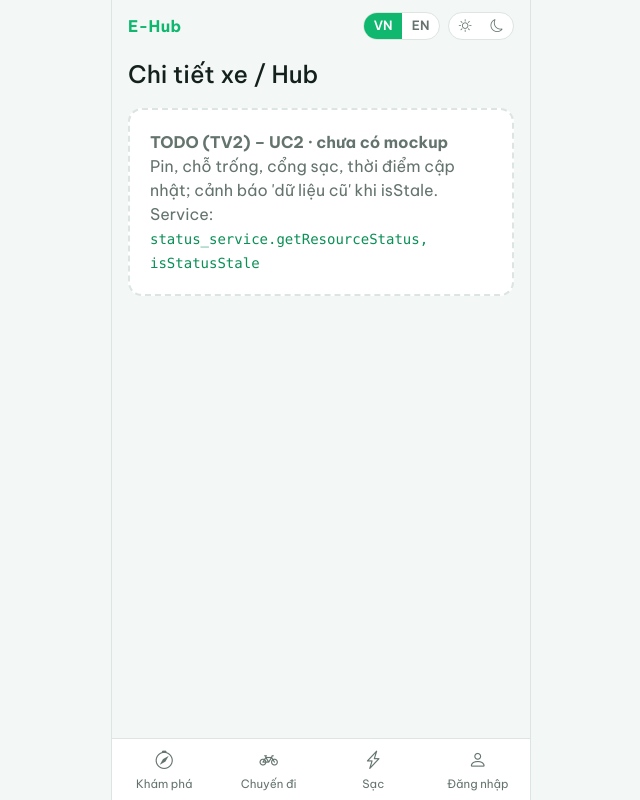
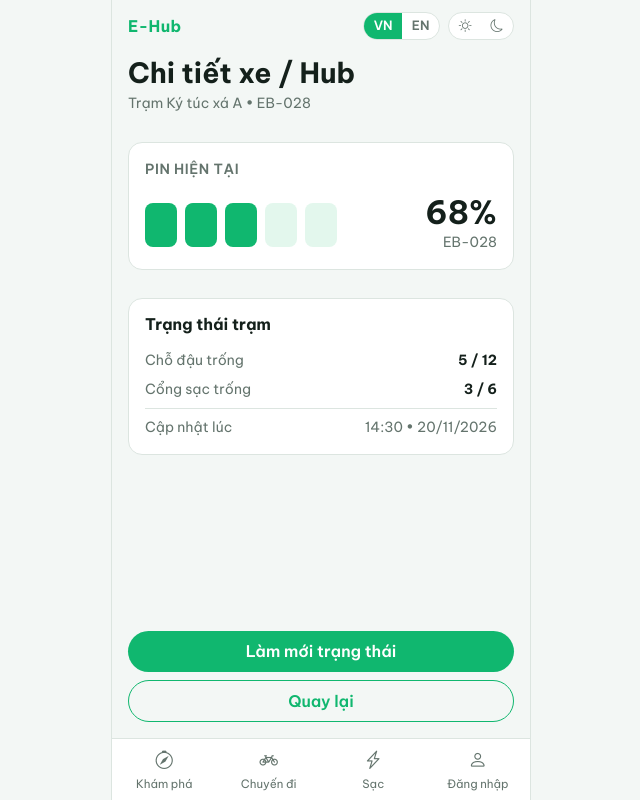
Before and after one commit to thanhteddyyy/smart-emobility-hub, a Flask app: page /student/resource?hubId=H4 in a window 1280 px wide. Shown: the whole page, without its empty margins (319-959 px from the left). Run offline with Flask 3, Linux system fonts and the light colour scheme.

Commit message:
Hoàn thiện bổ sung resource.html

```diff
--- a/templates/student/resource.html
+++ b/templates/student/resource.html
@@ -3,10 +3,75 @@
    Service liên quan: status_service.getResourceStatus, isStatusStale #}
 {% extends "base_mobile.html" %}
 {% block content %}
-<h1 class="h4 mt-2">Chi tiết xe / Hub</h1>
-<div class="todo-box">
-  <b>TODO (TV2) – UC2 · chưa có mockup</b><br>
-  Pin, chỗ trống, cổng sạc, thời điểm cập nhật; cảnh báo 'dữ liệu cũ' khi isStale.<br>
-  Service: <code>status_service.getResourceStatus, isStatusStale</code>
+<!-- Dữ liệu giả lập cho TV2 test UI, xoá khi TV4 ráp API -->
+{% set resource = resource | default({
+    'name': 'Trạm Ký túc xá A',
+    'vehicle_id': 'EB-028',
+    'battery_percentage': 68,
+    'available_slots': 5,
+    'total_slots': 12,
+    'available_ports': 3,
+    'total_ports': 6,
+    'updated_at': '14:30 • 20/11/2026'
+}, true) %}
+{% set is_stale = is_stale | default(false, true) %}
+
+<div class="pt-1 mb-3">
+  <h1 class="h3 fw-bold mb-1" style="color: var(--color-text);" data-i18n="resource.title">Chi tiết xe / Hub</h1>
+  <p class="mb-0 small" style="color: var(--color-muted);">{{ resource.name }} • {{ resource.vehicle_id }}</p>
+</div>
+
+<!-- Cảnh báo dữ liệu cũ khi isStale = true -->
+{% if is_stale %}
+<div class="card-x p-3 mb-3 d-flex align-items-start gap-2"
+     style="border: 1px solid var(--color-primary); background-color: var(--color-primary-soft);">
+  <span class="fw-bold" style="color: var(--color-primary);">!</span>
+  <div class="small" style="color: var(--color-text);" data-i18n="resource.staleWarning">
+    Dữ liệu cũ — trạng thái hiển thị có thể chưa được cập nhật mới nhất.
+  </div>
+</div>
+{% endif %}
+
+<!-- Thẻ Pin hiện tại (đồng bộ với H6 & H7) -->
+<article class="card-x p-3 mb-3">
+  <p class="small fw-semibold text-uppercase mb-3" style="color: var(--color-muted); letter-spacing: .04em;" data-i18n="resource.battery">Pin hiện tại</p>
+  <div class="d-flex align-items-center justify-content-between gap-3">
+    <div class="d-flex align-items-stretch flex-grow-1 gap-2" style="height: 2.75rem; max-width: 12rem;">
+      <span class="flex-fill rounded-3" style="background: var(--color-primary);"></span>
+      <span class="flex-fill rounded-3" style="background: var(--color-primary);"></span>
+      <span class="flex-fill rounded-3" style="background: var(--color-primary);"></span>
+      <span class="flex-fill rounded-3" style="background: var(--color-primary-soft);"></span>
+      <span class="flex-fill rounded-3" style="background: var(--color-primary-soft);"></span>
+    </div>
+    <div class="text-end">
+      <div class="fs-2 fw-bold lh-1" style="color: var(--color-text);">{{ resource.battery_percentage }}%</div>
+      <div class="small mt-1" style="color: var(--color-muted);">{{ resource.vehicle_id }}</div>
+    </div>
+  </div>
+</article>
+
+<!-- Thẻ Chỗ trống & Cổng sạc -->
+<article class="card-x p-3 mb-3">
+  <h2 class="h6 fw-bold mb-3" style="color: var(--color-text);" data-i18n="resource.hubStatus">Trạng thái trạm</h2>
+  <div class="d-flex flex-column gap-2 small">
+    <div class="d-flex justify-content-between">
+      <span style="color: var(--color-muted);" data-i18n="resource.availableSlots">Chỗ đậu trống</span>
+      <span class="fw-bold" style="color: var(--color-text);">{{ resource.available_slots }} / {{ resource.total_slots }}</span>
+    </div>
+    <div class="d-flex justify-content-between">
+      <span style="color: var(--color-muted);" data-i18n="resource.availablePorts">Cổng sạc trống</span>
+      <span class="fw-bold" style="color: var(--color-text);">{{ resource.available_ports }} / {{ resource.total_ports }}</span>
+    </div>
+    <div class="d-flex justify-content-between pt-2" style="border-top: 1px solid var(--color-border);">
+      <span style="color: var(--color-muted);" data-i18n="resource.updatedAt">Cập nhật lúc</span>
+      <span style="color: var(--color-muted);">{{ resource.updated_at }}</span>
+    </div>
+  </div>
+</article>
+
+<!-- Nút thao tác -->
+<div class="mt-auto d-flex flex-column gap-2 pt-2">
+  <button type="button" class="btn w-100 btn-primary-x" data-i18n="resource.btnRefresh">Làm mới trạng thái</button>
+  <button type="button" class="btn w-100 btn-outline-x" data-i18n="resource.btnBack">Quay lại</button>
 </div>
 {% endblock %}
```
